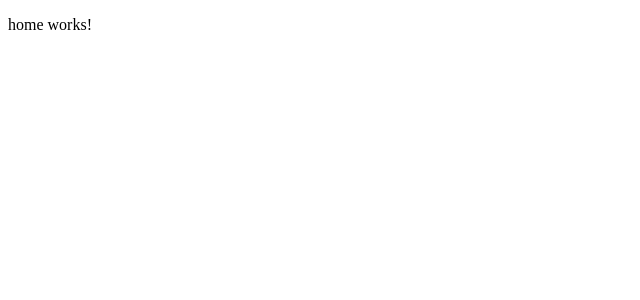
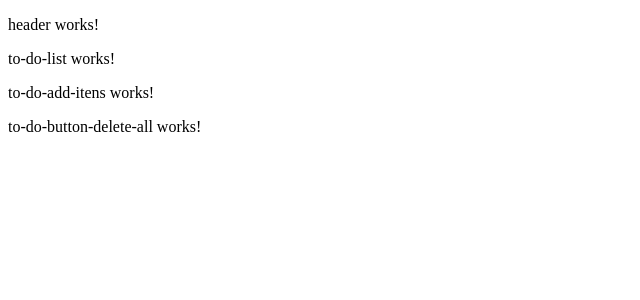
Before and after one commit to jvmhonorato/app-angular-todo, an Angular app: page / in a window 1280 px wide. Shown: the top 300 px of the page, without its empty margins (0-640 px from the left). Built offline with nearby package versions, Linux system fonts and the light colour scheme.

Commit message:
declarete and import HomeComponent in app.module.ts

```diff
--- a/src/app/app.module.ts
+++ b/src/app/app.module.ts
@@ -3,6 +3,7 @@ import { BrowserModule } from '@angular/platform-browser';
 
 import { AppRoutingModule } from './app-routing.module';
 import { AppComponent } from './app.component';
+import { HomeModule } from './modules/home/home.module';
 
 @NgModule({
   declarations: [
@@ -10,7 +11,8 @@ import { AppComponent } from './app.component';
   ],
   imports: [
     BrowserModule,
-    AppRoutingModule
+    AppRoutingModule,
+    HomeModule
   ],
   providers: [],
   bootstrap: [AppComponent]
--- a/src/app/modules/home/pages/home/home.component.html
+++ b/src/app/modules/home/pages/home/home.component.html
@@ -1 +1,4 @@
-<p>home works!</p>
+<app-header></app-header>
+<app-to-do-list></app-to-do-list>
+<app-to-do-add-itens></app-to-do-add-itens>
+<app-to-do-button-delete-all></app-to-do-button-delete-all>
```
Also changed, not shown: tutorial.txt.
